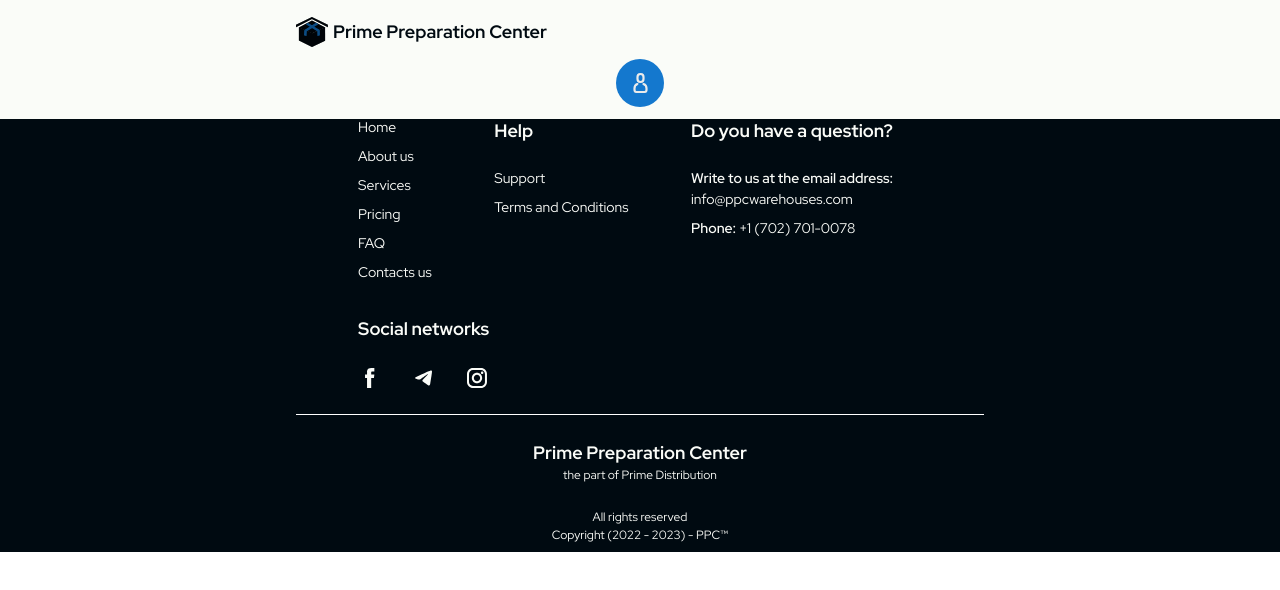
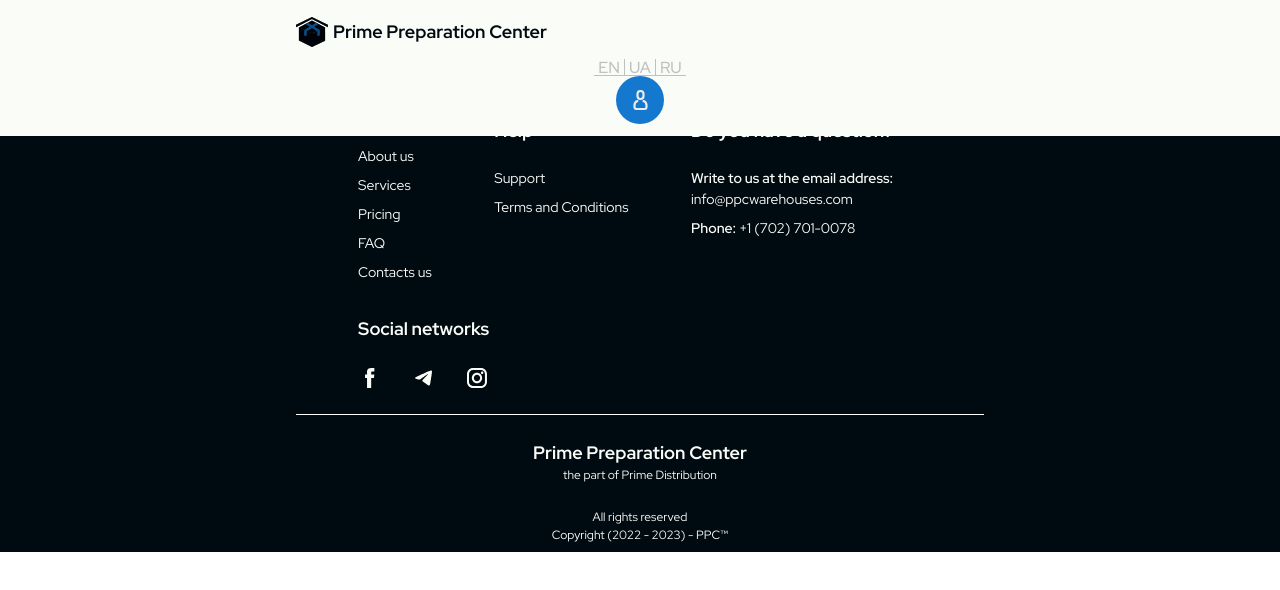
Before and after one commit to korvan17/nevadaFrontend, a Next.js app: page /dashboard in a window 1280 px wide. Shown: the top 590 px of the page. Built offline with nearby package versions, Linux system fonts and the light colour scheme.

Commit message:
add LanguageSwitcher

```diff
--- a/src/components/DBHEader/DBHeader.jsx
+++ b/src/components/DBHEader/DBHeader.jsx
@@ -1,6 +1,7 @@
 import React from "react";
 import { DarkLogo } from "../Icons";
 import NavBar from "./NavBar";
+import { LanguageSwitcher } from "../UIElements";
 
 function DBHeader() {
   return (
@@ -21,6 +22,7 @@
           <DarkLogo />
           Prime Preparation Center
         </a>
+        <LanguageSwitcher />
         <NavBar />
       </div>
     </header>
--- /dev/null
+++ b/src/components/UIElements/UserControls/LanguageSwitcher.jsx
@@ -0,0 +1,29 @@
+import React from "react";
+
+const lang = ["EN", "UA", "RU"];
+
+function LanguageSwitcher() {
+  return (
+    <ul className="flex justify-center">
+      {lang.map((e) => (
+        <li
+          className="last:border-r-0 border-b border-r border-r-captionalGreyLight
+             border-b-captionalGreyLight lg:border-b-captionalGrey lg:border-r-captionalGrey
+             hover:border-b-mainWhite hover:border-r-mainWhite
+
+             transition-all ease-out "
+          key={e}
+        >
+          <button
+            className="lg:text-captionalGrey font-medium text-[16px] flex items-center h-[16px] px-[4px]     transition-all ease-out cursor-pointer text-captionalGreyLight hover:text-mainWhite active:text-mainWhite "
+            type="button"
+          >
+            {e}
+          </button>
+        </li>
+      ))}
+    </ul>
+  );
+}
+
+export default LanguageSwitcher;
--- a/src/components/UIElements/UserControls/UserControls.jsx
+++ b/src/components/UIElements/UserControls/UserControls.jsx
@@ -5,8 +5,7 @@
 import { BasicModal } from "@/components";
 import LoginModal from "@/components/Modals/LoginModal/LoginModal";
 import RegistrationModal from "@/components/Modals/RegistrationModal/RegistrationModal";
-
-const lang = ["EN", "UA", "RU"];
+import LanguageSwitcher from "./LanguageSwitcher";
 
 function UserControls() {
   const [showModalLogin, setShowModalLogin] = useState(false);
@@ -23,25 +22,7 @@
       className="flex flex-wrap flex-col lg:flex-row lg:flex-nowrap
     justify-center gap-[8px] lg:gap-[18px] md:items-start lg:items-center"
     >
-      <ul className="flex justify-center">
-        {lang.map((e) => (
-          <li
-            className="last:border-r-0 border-b border-r border-r-captionalGreyLight
-             border-b-captionalGreyLight lg:border-b-captionalGrey lg:border-r-captionalGrey
-             hover:border-b-mainWhite hover:border-r-mainWhite
-
-             transition-all ease-out "
-            key={e}
-          >
-            <button
-              className="lg:text-captionalGrey font-medium text-[16px] flex items-center h-[16px] px-[4px]     transition-all ease-out cursor-pointer text-captionalGreyLight hover:text-mainWhite active:text-mainWhite "
-              type="button"
-            >
-              {e}
-            </button>
-          </li>
-        ))}
-      </ul>
+      <LanguageSwitcher />
       <div className="flex flex-wrap flex-col lg:flex-row lg:flex-nowrap lg:items-center gap-[8px] items-center md:items-start">
         <button
           onClick={toggleModalRegistration}
--- a/src/components/UIElements/index.js
+++ b/src/components/UIElements/index.js
@@ -1,3 +1,4 @@
 export { default as UserControls } from "./UserControls/UserControls.jsx";
+export { default as LanguageSwitcher } from "./UserControls/LanguageSwitcher.jsx";
 export { default as Buttons } from "./Buttons/Buttons.jsx";
 export { default as FaqButton } from "./FaqButton/FaqButton.jsx";
```
